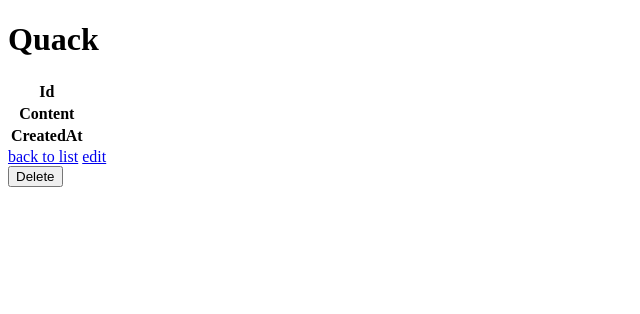
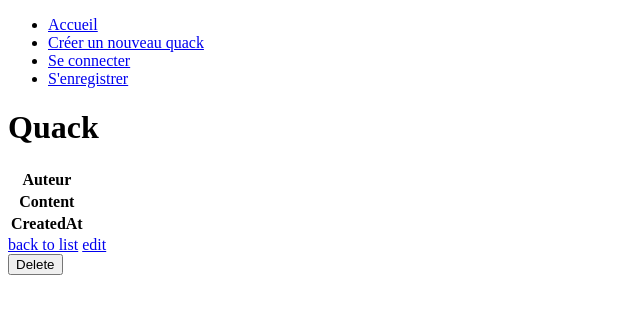
Before and after one commit to MGuillard87/projet-symfony, a Symfony app: template templates/quack/show.html.twig in a window 1280 px wide. Shown: the top 314 px of the page, without its empty margins (0-640 px from the left). Run offline with Twig, Linux system fonts and the light colour scheme; the template is opened without the code that fills it, so the values that code supplies are empty; some libraries are stand-ins or nearby versions.

Commit message:
Authentification, autorisation, outils de developpement, twig extension et include

```diff
--- a/composer.json
+++ b/composer.json
@@ -4,6 +4,7 @@
     "require": {
         "php": ">=7.2.5",
         "ext-ctype": "*",
+        "ext-http": "*",
         "ext-iconv": "*",
         "composer/package-versions-deprecated": "^1.11",
         "doctrine/annotations": "^1.0",
@@ -35,10 +36,10 @@
         "symfony/twig-bundle": "^5.1",
         "symfony/validator": "5.1.*",
         "symfony/web-link": "5.1.*",
+        "symfony/webpack-encore-bundle": "^1.7",
         "symfony/yaml": "5.1.*",
         "twig/extra-bundle": "^2.12|^3.0",
-        "twig/twig": "^2.12|^3.0",
-      "ext-http": "*"
+        "twig/twig": "^2.12|^3.0"
     },
     "require-dev": {
         "symfony/browser-kit": "^5.1",
--- a/templates/base.html.twig
+++ b/templates/base.html.twig
@@ -6,6 +6,29 @@
         {% block stylesheets %}{% endblock %}
     </head>
     <body>
+        <nav class="navbar navbar-expand-sm bg-light navbar-light">
+            <ul class="navbar-nav">
+                <li class="nav-item active">
+                    <a class="nav-link" href="{{ path('quack_index') }}">Accueil</a>
+                </li>
+                <li class="nav-item active">
+                    <a class="nav-link" href="{{ path('quack_new') }}">Créer un nouveau quack</a>
+                </li>
+                {% if not app.user %}
+                    <li class="nav-item">
+                        <a class="nav-link disabled" href="{{ path('security_login') }}">Se connecter</a>
+                    </li>
+                {% else %}
+                    <li class="nav-item">
+                        <a class="nav-link" href="{{ path('security_logout') }}">Se déconnecter</a>
+                    </li>
+                {% endif %}
+                <li class="nav-item">
+                    <a class="nav-link disabled" href="{{ path('security_registration') }}">S'enregistrer</a>
+                </li>
+
+            </ul>
+        </nav>
         {% block body %}{% endblock %}
         {% block javascripts %}{% endblock %}
     </body>
--- a/templates/quack/index.html.twig
+++ b/templates/quack/index.html.twig
@@ -8,6 +8,7 @@
     <table class="table">
         <thead>
             <tr>
+                <th>Auteur</th>
                 <th>Titre</th>
                 <th>Contenu</th>
                 <th>Date de création</th>
@@ -17,6 +18,7 @@
         <tbody>
         {% for quack in quacks %}
             <tr>
+                <td>{{ quack.duck.firstname}}</td>
                 <td>{{ quack.title}}</td>
                 <td>{{ quack.content }}</td>
                 <td>{{ quack.createdAt ? quack.createdAt|date('Y-m-d H:i:s') : '' }}</td>
@@ -32,6 +34,4 @@
         {% endfor %}
         </tbody>
     </table>
-
-    <a href="{{ path('quack_new') }}">Create new</a>
 {% endblock %}
--- a/templates/quack/show.html.twig
+++ b/templates/quack/show.html.twig
@@ -8,8 +8,8 @@
     <table class="table">
         <tbody>
             <tr>
-                <th>Id</th>
-                <td>{{ quack.id }}</td>
+                <th>Auteur</th>
+                <td>{{ quack.duck.firstname }}</td>
             </tr>
             <tr>
                 <th>Content</th>
--- a/templates/security/login.html.twig
+++ b/templates/security/login.html.twig
@@ -11,7 +11,10 @@
             <input placeholder="Mot de passe" required name="_password" type="password" class="form-control">
         </div>
         <div class="form-group">
-            <button type="submit" class="btn btn-success">Connection !</button>
+            <button type="submit" class="btn btn-success">Connexion !</button>
+            <button>
+                <a class="nav-link disabled" href="{{ path('security_registration') }}">S'enregistrer</a>
+            </button>
         </div>
     </form>
 {% endblock %}
```
Also changed, not shown: migrations/Version20200922113247.php (added, +35 -0 lines), src/Controller/QuackController.php (+7 -0 lines), src/Controller/SecurityController.php (+9 -0 lines), src/Entity/Duck.php (+43 -0 lines), src/Entity/Quack.php (+19 -0 lines), 1 other file.
